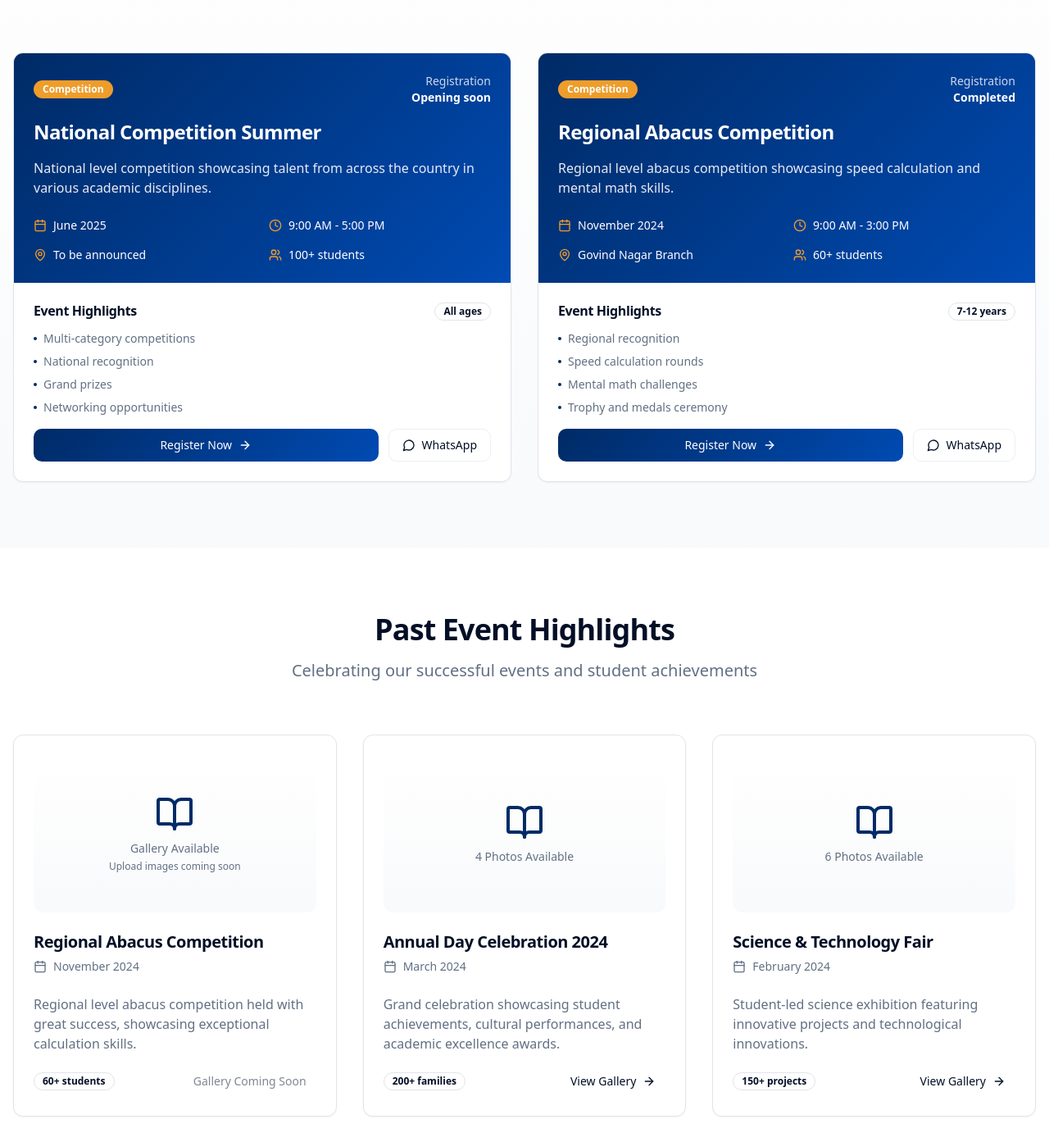
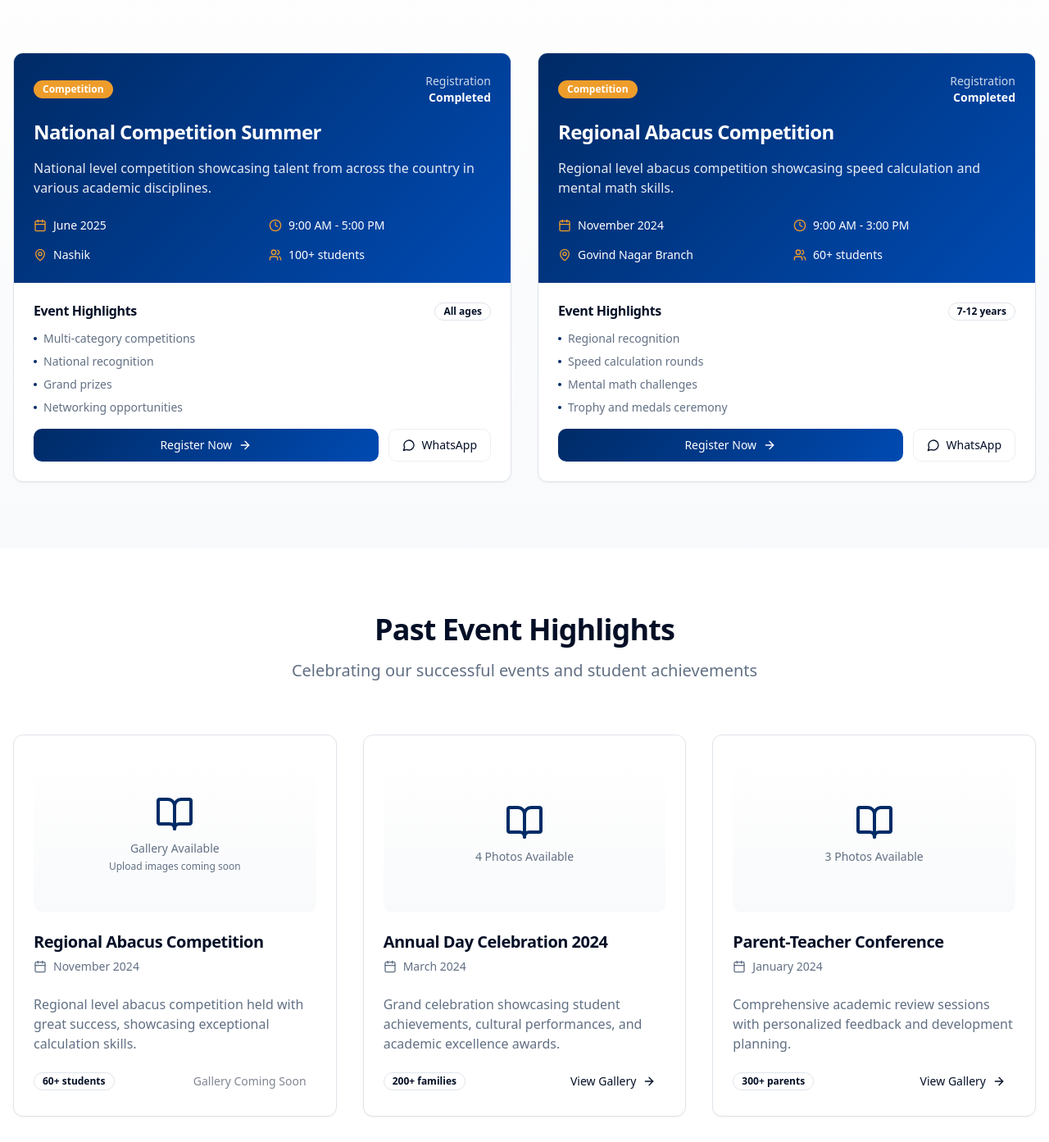
Before and after one commit to monucode/edupro-web-boost, a React (Vite) app: page /events in a window 1280 px wide. Shown: the part 1491-2884 px from the top of the page at 82% size. Built offline with nearby package versions, Linux system fonts and the light colour scheme; the HTML template or start-up script is replaced by a standard one.

Commit message:
Update event details

```diff
--- a/src/pages/Events.tsx
+++ b/src/pages/Events.tsx
@@ -10,12 +10,12 @@ const Events = () => {
       title: "National Competition Summer",
       date: "June 2025",
       time: "9:00 AM - 5:00 PM",
-      venue: "To be announced",
+      venue: "Nashik",
       description: "National level competition showcasing talent from across the country in various academic disciplines.",
       category: "Competition",
       participants: "100+ students",
       ageGroup: "All ages",
-      registration: "Opening soon",
+      registration: "Completed",
       highlights: ["Multi-category competitions", "National recognition", "Grand prizes", "Networking opportunities"]
     },
     {
@@ -47,14 +47,6 @@ const Events = () => {
       description: "Grand celebration showcasing student achievements, cultural performances, and academic excellence awards.",
       images: 4,
       participants: "200+ families",
-      hasGallery: false
-    },
-    {
-      title: "Science & Technology Fair",
-      date: "February 2024",
-      description: "Student-led science exhibition featuring innovative projects and technological innovations.",
-      images: 6,
-      participants: "150+ projects",
       hasGallery: false
     },
     {
```
